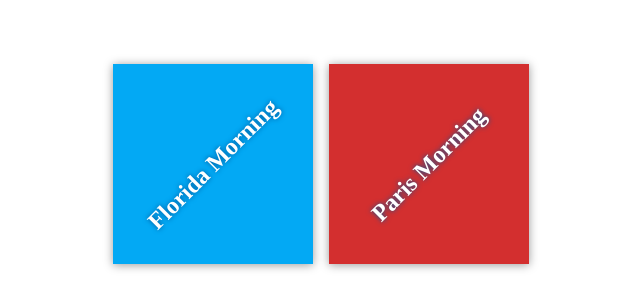
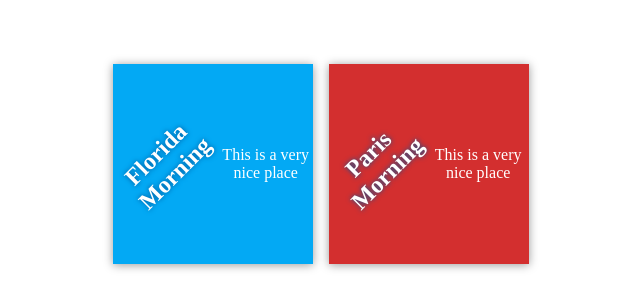
Before and after one commit to Barkhadle/my-travel-plans, a plain HTML site: page index.html in a window 1280 px wide. Shown: the part 236-544 px from the top of the page, without its empty margins (319-959 px from the left). Drawn offline with Linux system fonts and the light colour scheme.

Commit message:
second commit

```diff
--- a/index.html
+++ b/index.html
@@ -12,10 +12,12 @@
         <div class="destination-container">
             <div class="destination" id="florida">
                 <h2>Florida Morning</h2>
+				This is a very nice place
             </div>
 
             <div class="destination" id="paris">
                 <h2>Paris Morning</h2>
+				This is a very nice place
             </div>
         </div>
     </div>
```
